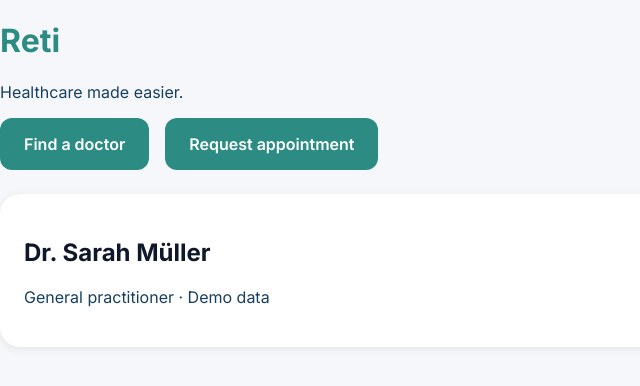
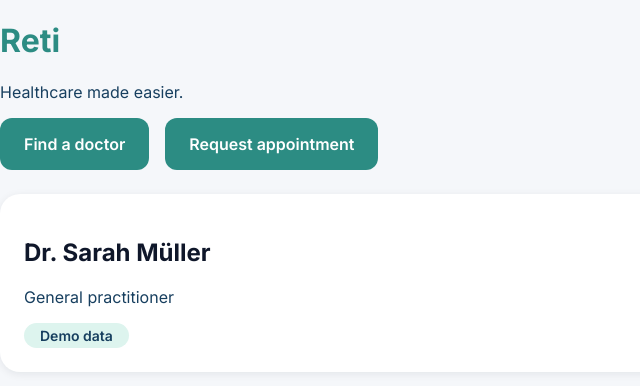
Before and after one commit to Retimane/Reti, a React (Vite) app: page / in a window 1280 px wide. Shown: the top 386 px of the page, without its empty margins (0-640 px from the left). Built offline with nearby package versions, Linux system fonts and the light colour scheme.

Commit message:
Add Badge component

```diff
--- a/src/App.jsx
+++ b/src/App.jsx
@@ -1,5 +1,6 @@
 import Button from './components/Button'
 import Card from './components/Card'
+import Badge from './components/Badge'
 function App() {
   return (
     <main>
@@ -11,7 +12,8 @@ function App() {
       </div>
       <Card>
         <h2>Dr. Sarah Müller</h2>
-        <p>General practitioner · Demo data</p>
+        <p>General practitioner</p>
+        <Badge>Demo data</Badge>
       </Card>
     </main>
    )
--- /dev/null
+++ b/src/components/Badge.jsx
@@ -0,0 +1,5 @@
+function Badge({ children }) {
+  return <span className="badge">{children}</span>
+}
+
+export default Badge
--- a/src/index.css
+++ b/src/index.css
@@ -71,3 +71,12 @@ p {
   padding: var(--space-4);
   box-shadow: 0 2px 8px rgba(15, 23, 42, 0.08);
 }
+.badge {
+  display: inline-block;
+  background-color: var(--color-mint);
+  color: var(--color-navy);
+  font-size: var(--font-size-small);
+  font-weight: 600;
+  padding: var(--space-1) var(--space-3);
+  border-radius: 999px;
+}
```
